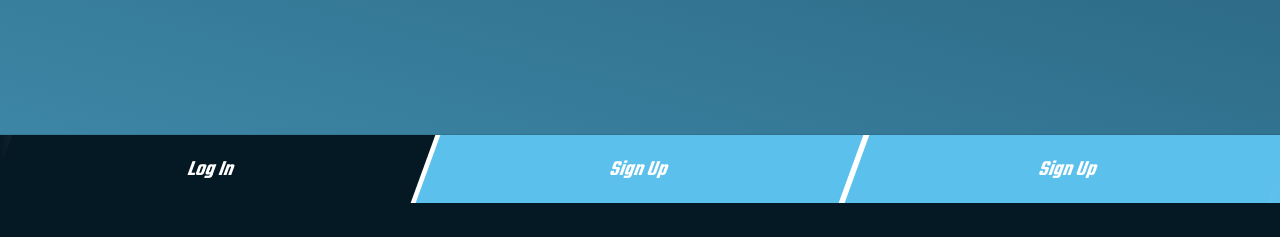
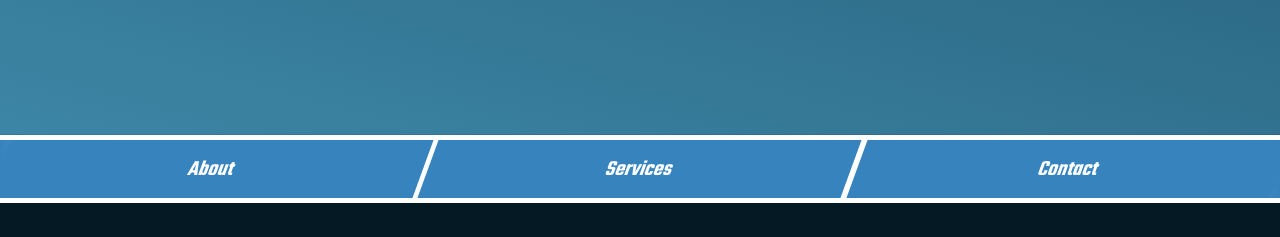
Before and after one commit to Piratechs-LLC/Marathon-Credit-Club, a plain HTML site: page index.html in a window 1280 px wide. Shown: the part 563-800 px from the top of the page. Drawn offline with nearby package versions, Linux system fonts and the light colour scheme; a web font is replaced by a local one.

Commit message:
Changes to buttons

```diff
--- a/assets/css/style.css
+++ b/assets/css/style.css
@@ -37,6 +37,7 @@ font-family: 'Unna', serif; */
 body {
     background: var(--darkblue);
     color: var(--babypowder);
+    overflow-x: hidden;
 }
 
 body, button {
@@ -71,9 +72,7 @@ header {
 }
 
 .mountainIsland {
-    background: linear-gradient(
-15deg
-,rgb(91 192 235 / 65%),rgb(40 106 140 / 65%)),url(./images/Island.jpg);
+    background: linear-gradient(15deg,rgb(91 192 235 / 65%),rgb(40 106 140 / 65%)),url(./images/Island.jpg);
     background-size: cover;
     background-position: 50% 57%;
 }
@@ -106,14 +105,15 @@ main {
     height: 2.5em;
     font-size: 1.7em;
     padding: 0;
-    background: linear-gradient(
-90deg
- , var(--darkblue), white, white, white, var(--cyan));
+    background: linear-gradient( 90deg , var(--blue), white, white, white, var(--blue));
     grid-gap: .2em;
+    border-top: solid 5px white;
+    border-bottom: 5px solid #fff;
 }
 
 .buttonContainerHeader button {
     border: none;
+    background: var(--blue);
 }
 
 button {
@@ -124,9 +124,7 @@ button {
     font-size: .8em;
     font-weight: 600;
     transition: 150ms ease-in-out;
-    transform: skewx(
--20deg
-);
+    transform: skewx(-20deg);
     width: 100%;
     border: 4px solid #fff;
 }
--- a/index.html
+++ b/index.html
@@ -35,9 +35,9 @@
     </div>
 
     <div class="buttonContainer buttonContainerHeader">
-        <button class="logInButton">Log In</button>
-        <button class="signUpButton">Sign Up</button>
-        <button class="signUpButton">Sign Up</button>
+        <button class="aboutButton">About</button>
+        <button class="servicesButton">Services</button>
+        <button class="contactButton">Contact</button>
     </div>
 
     <!-- Begin Scripts -->
```
